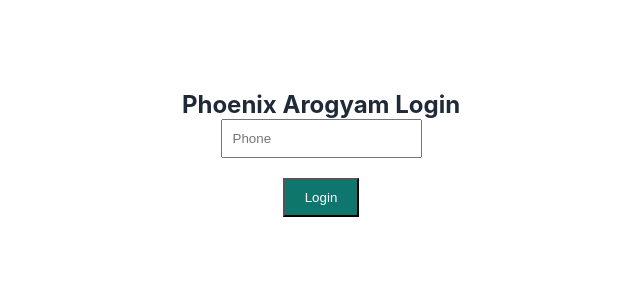
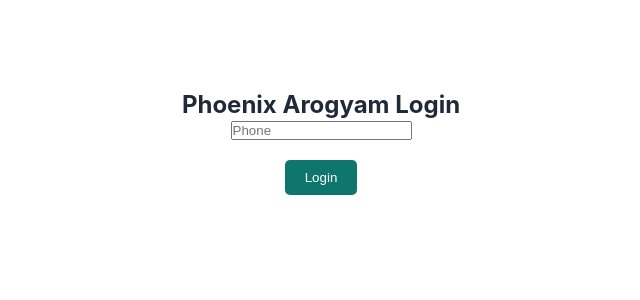
Before and after one commit to carebpp/phoenix-arogyam, a React (Vite) app: page /login in a window 1280 px wide. Shown: the top 300 px of the page, without its empty margins (319-959 px from the left). Built offline with nearby package versions, Linux system fonts and the light colour scheme.

Commit message:
Refactor login component styles and button
Updated the login component styles and added border radius to the login button.

```diff
--- a/src/pages/login.jsx
+++ b/src/pages/login.jsx
@@ -1,18 +1,23 @@
 import { useState } from 'react';
 import { useNavigate } from 'react-router-dom';
+
 export default function Login() {
   const [phone, setPhone] = useState('');
   const navigate = useNavigate();
+
   const handleLogin = () => {
     localStorage.setItem('isLoggedIn', 'true');
     navigate('/');
   };
+
   return (
-    <div style={{padding:'40px', textAlign:'center', marginTop:'50px'}}>
+    <div style={{padding: '40px', textAlign: 'center', marginTop: '50px'}}>
       <h2>Phoenix Arogyam Login</h2>
-      <input placeholder='Phone' value={phone} onChange={e=>setPhone(e.target.value)} style={{padding:'10px'}} />
+      <input placeholder='Phone' value={phone} onChange={e=>setPhone(e.target.value)} />
       <br/><br/>
-      <button onClick={handleLogin} style={{padding:'10px 20px', background:'#0f766e', color:'white'}}>Login</button>
+      <button onClick={handleLogin} style={{padding: '10px 20px', background: '#0f766e', color: 'white', border: 'none', borderRadius: '5px'}}>
+        Login
+      </button>
     </div>
   );
 }
```
